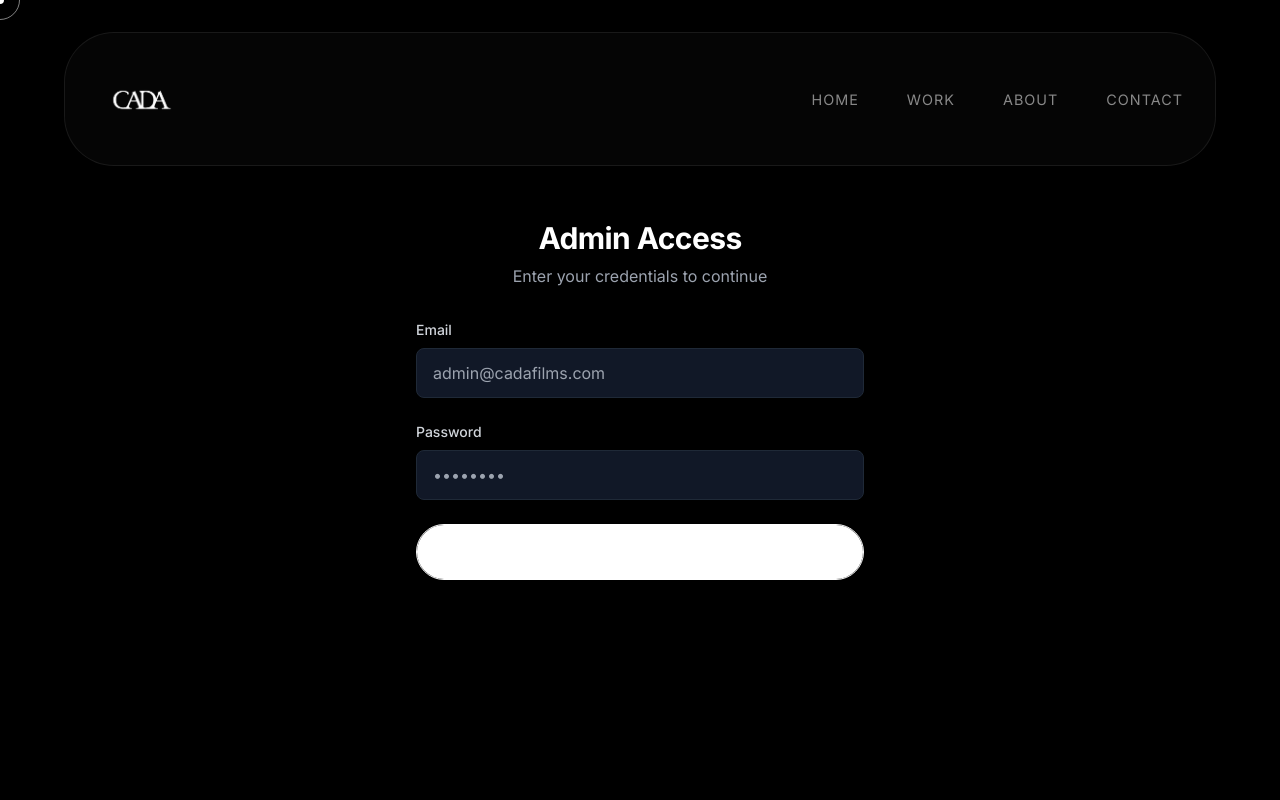
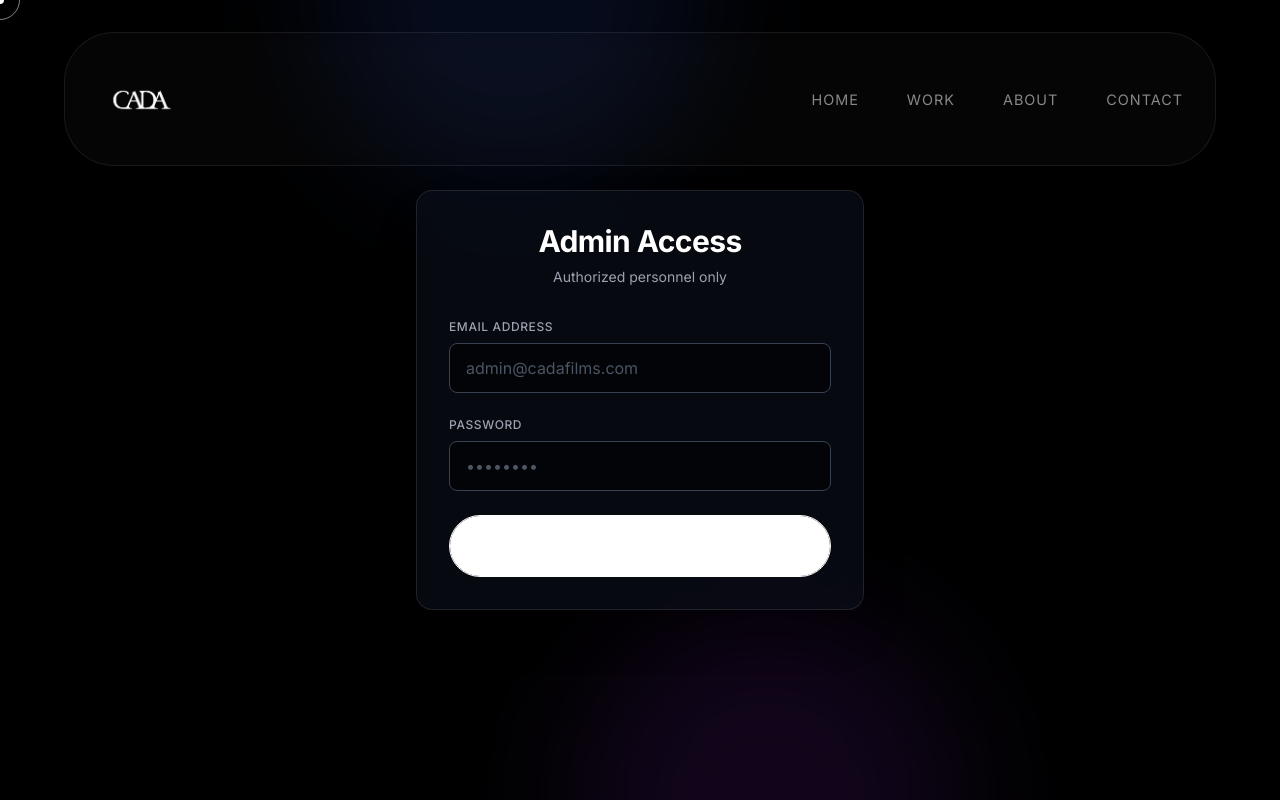
Before and after one commit to Duhvid143/cadafilms, a Next.js app: page /admin/login in a window 1280 px wide. Shown: the top 800 px of the page. Built offline with nearby package versions, Linux system fonts and the light colour scheme; no server answers.

Commit message:
style: polish login page ui

```diff
--- a/src/app/admin/login/page.tsx
+++ b/src/app/admin/login/page.tsx
@@ -29,37 +29,42 @@ export default function LoginPage() {
     };
 
     return (
-        <div className="min-h-screen bg-black flex items-center justify-center p-4">
-            <div className="w-full max-w-md space-y-8">
-                <div className="text-center">
+        <div className="min-h-screen bg-black flex items-center justify-center p-4 relative overflow-hidden">
+            {/* Background Gradients */}
+            <div className="absolute top-0 left-1/4 w-96 h-96 bg-blue-900/20 rounded-full blur-3xl -translate-y-1/2 pointer-events-none"></div>
+            <div className="absolute bottom-0 right-1/4 w-96 h-96 bg-purple-900/20 rounded-full blur-3xl translate-y-1/2 pointer-events-none"></div>
+
+            <div className="w-full max-w-md relative z-10">
+                <div className="bg-gray-900/40 backdrop-blur-xl border border-white/10 rounded-2xl p-8 shadow-2xl">
+                    <div className="text-center mb-8">
                         <h1 className="text-3xl font-bold text-white mb-2">Admin Access</h1>
-                    <p className="text-gray-400">Enter your credentials to continue</p>
+                        <p className="text-gray-400 text-sm">Authorized personnel only</p>
                     </div>
 
                     <form onSubmit={handleLogin} className="space-y-6">
                         <div>
-                        <label className="block text-sm font-medium text-gray-300 mb-2">
-                            Email
+                            <label className="block text-xs font-medium text-gray-400 uppercase tracking-wider mb-2">
+                                Email Address
                             </label>
                             <input
                                 type="email"
                                 value={email}
                                 onChange={(e) => setEmail(e.target.value)}
-                            className="w-full px-4 py-3 bg-gray-900 border border-gray-800 rounded-lg text-white focus:ring-2 focus:ring-white/20 focus:border-white outline-none transition-all"
+                                className="w-full px-4 py-3 bg-black/50 border border-gray-700 rounded-lg text-white focus:ring-2 focus:ring-white/20 focus:border-white outline-none transition-all placeholder-gray-600"
                                 placeholder="admin@cadafilms.com"
                                 required
                             />
                         </div>
 
                         <div>
-                        <label className="block text-sm font-medium text-gray-300 mb-2">
+                            <label className="block text-xs font-medium text-gray-400 uppercase tracking-wider mb-2">
                                 Password
                             </label>
                             <input
                                 type="password"
                                 value={password}
                                 onChange={(e) => setPassword(e.target.value)}
-                            className="w-full px-4 py-3 bg-gray-900 border border-gray-800 rounded-lg text-white focus:ring-2 focus:ring-white/20 focus:border-white outline-none transition-all"
+                                className="w-full px-4 py-3 bg-black/50 border border-gray-700 rounded-lg text-white focus:ring-2 focus:ring-white/20 focus:border-white outline-none transition-all placeholder-gray-600"
                                 placeholder="••••••••"
                                 required
                             />
@@ -67,13 +72,14 @@ export default function LoginPage() {
 
                         <Button
                             type="submit"
-                        className="w-full justify-center"
+                            className="w-full justify-center py-4 text-lg"
                             disabled={loading}
                         >
-                        {loading ? "Signing in..." : "Sign In"}
+                            {loading ? "Verifying..." : "Enter Dashboard"}
                         </Button>
                     </form>
                 </div>
             </div>
+        </div>
     );
 }
```
Lines whose indentation alone changed are shown as unchanged.
